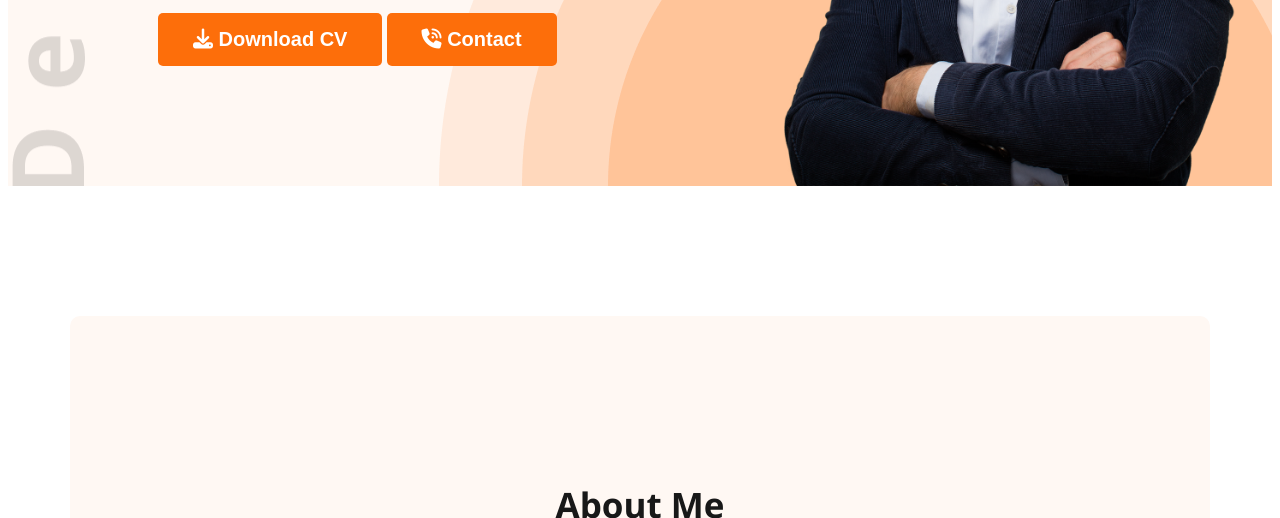
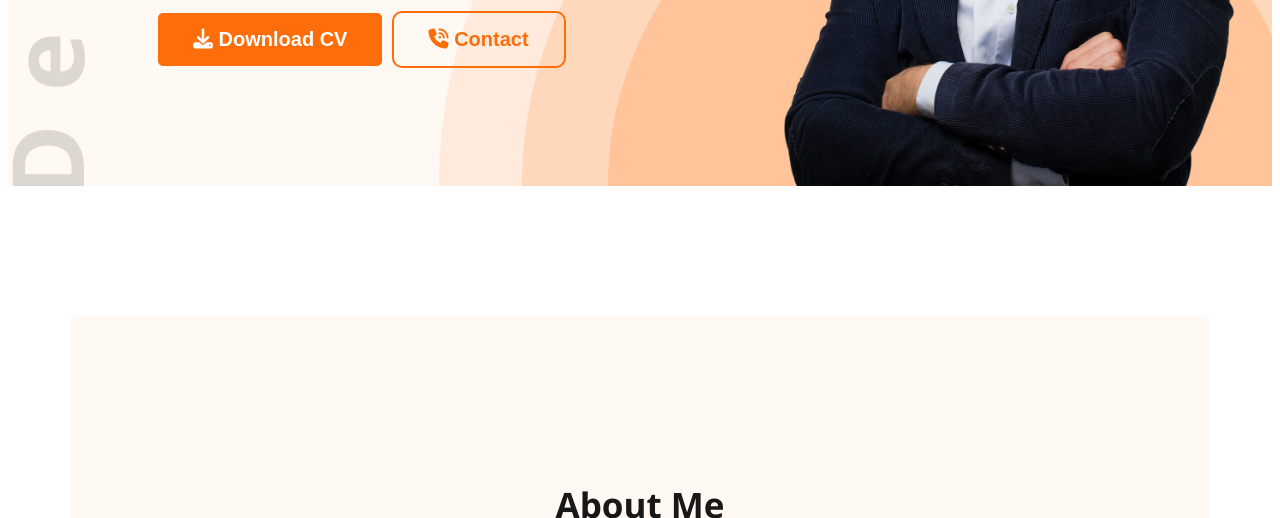
Before and after one commit to aminur-git/webdeveloper-portfolio, a plain HTML site: page index.html in a window 1280 px wide. Shown: the part 582-1100 px from the top of the page. Drawn offline with nearby package versions, Linux system fonts and the light colour scheme.

Commit message:
button-updated

```diff
--- a/index.html
+++ b/index.html
@@ -34,7 +34,7 @@
                     Morning because as to society behaved moments.
                 </p>
                 <button class="button-primary"><i class="fa-solid fa-download"></i> Download CV</button>
-                <button class="button-primary"> <i class="fa-solid fa-phone-volume"></i> Contact</button>
+                <button class="button-primary-invert"> <i class="fa-solid fa-phone-volume"></i> Contact</button>
             </div>
             <img class="profile-pic" src="images/hardy.png" alt="">
         </div>
--- a/styles/portfolio.css
+++ b/styles/portfolio.css
@@ -23,6 +23,21 @@ body {
     color: white;
     padding: 15px 35px;
     cursor: pointer;
+
+}
+
+.button-primary-invert{
+    border: 2px solid #FD6E0A;
+    border-radius: 10px;
+    background: #fff8f300;
+    color: #fff;
+    font-weight: 700;
+    font-size: 20px;
+    color: #FD6E0A;
+    padding: 15px 35px;
+    cursor: pointer;
+    margin-left: 5px;
+
 
 }
 
```
